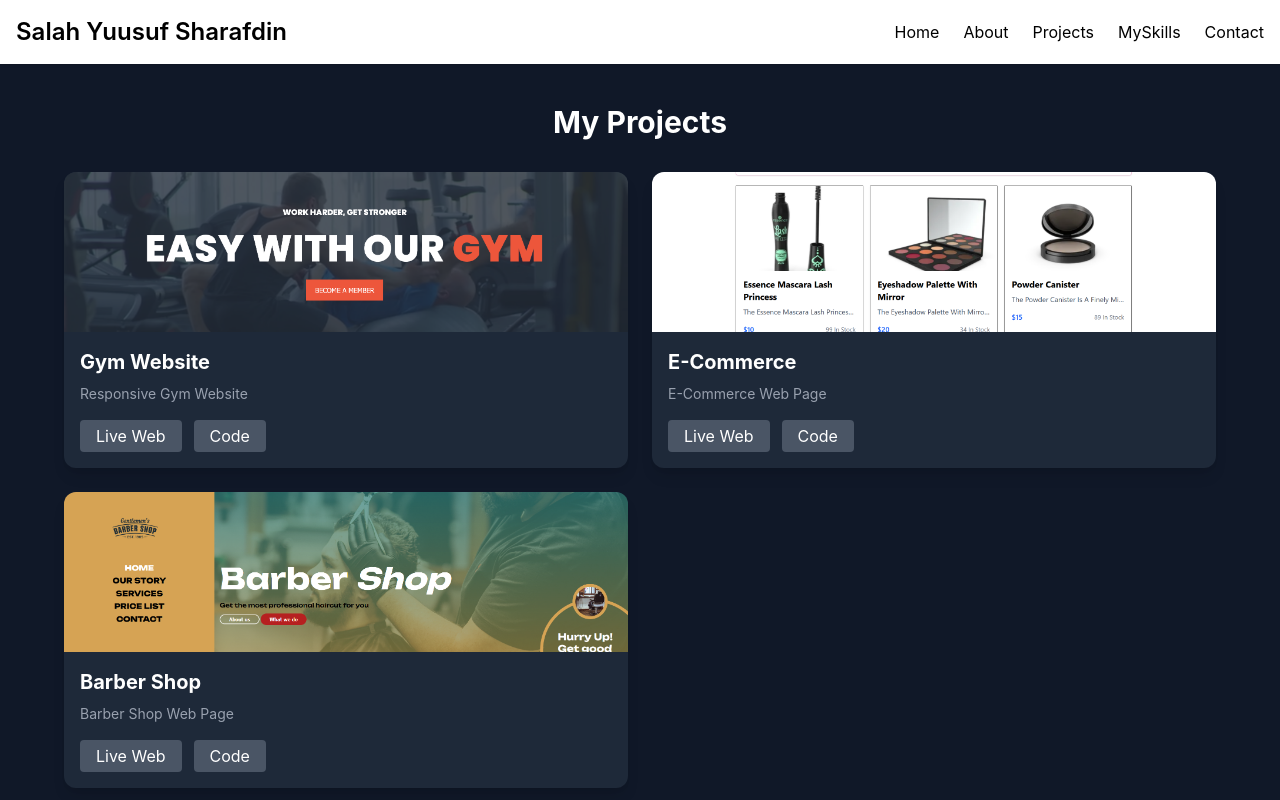
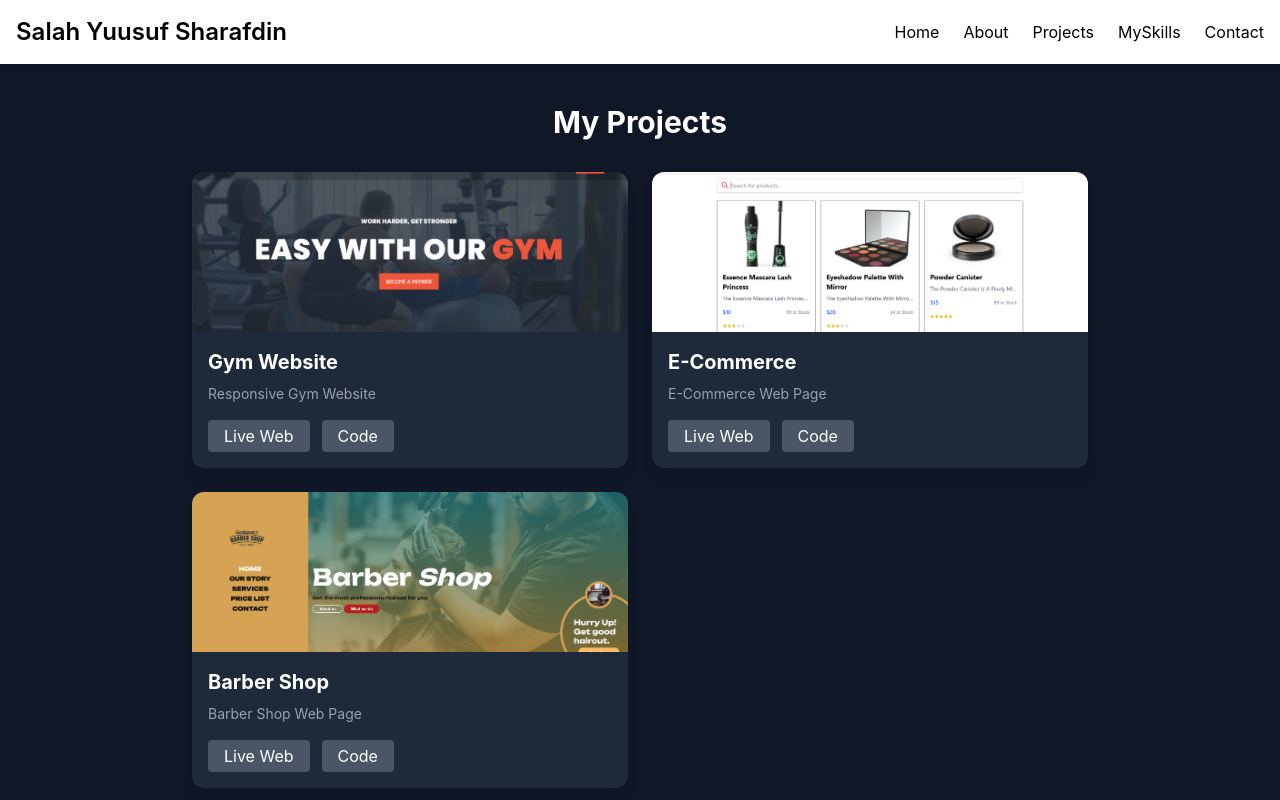
Before and after one commit to salahsharafdin/Salah-Yuusuf-Sharafdin, a React (Vite) app: page /Projucts in a window 1280 px wide. Shown: the top 800 px of the page. Built offline with nearby package versions, Linux system fonts and the light colour scheme.

Commit message:
my web profolio

```diff
--- a/src/components/Projuct.jsx
+++ b/src/components/Projuct.jsx
@@ -34,7 +34,7 @@
       <h1 className="text-3xl font-bold mb-8 text-center">
         My Projects
       </h1>
-      <div className="grid md:grid-cols-2 gap-6 max-w-6xl mx-auto">
+      <div className="grid md:grid-cols-2 gap-6 max-w-4xl mx-auto">
         {projects.map((project, index) => (
           <div
             key={index}
```
